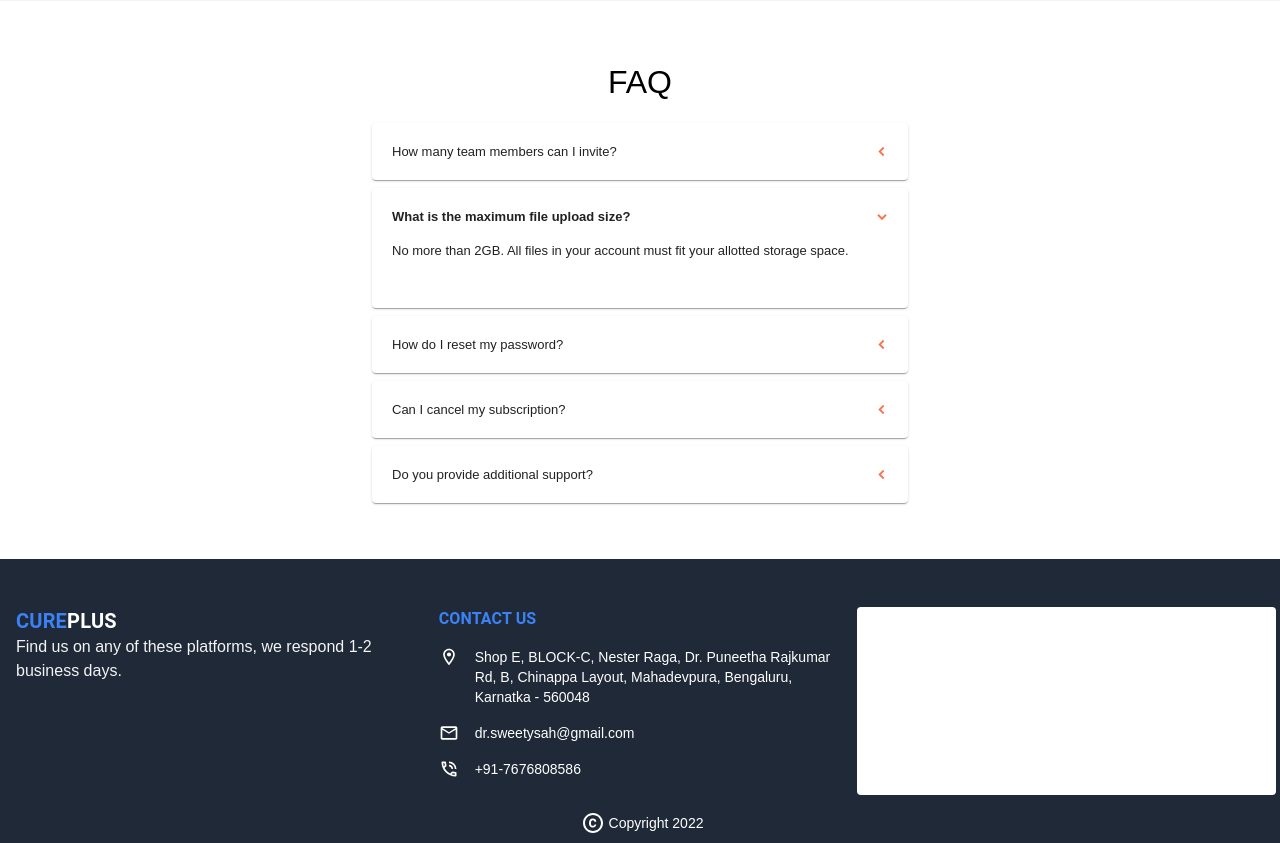
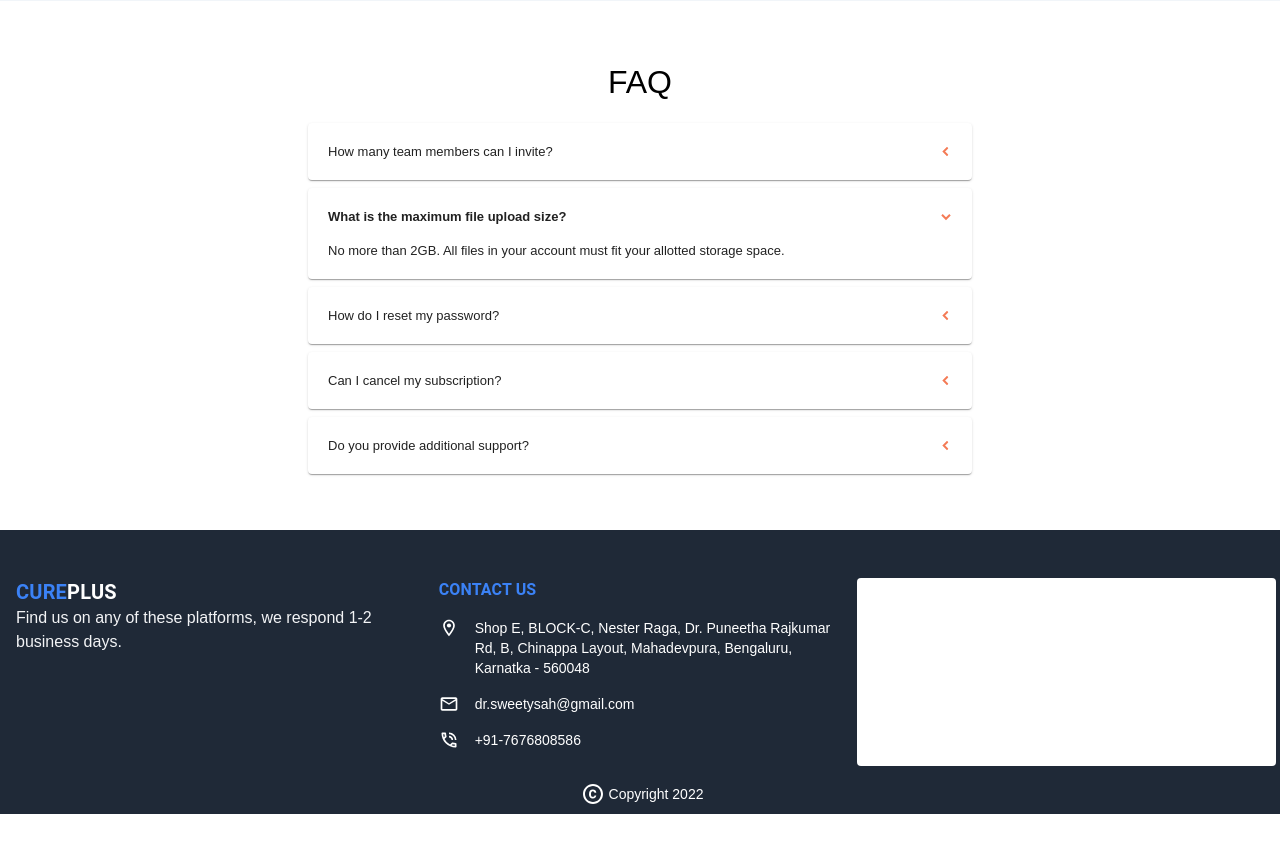
Before and after one commit to itsAdityaRathore/cure_plus, a React (Create React App) app: page / in a window 1280 px wide. Shown: the part 2460-3303 px from the top of the page. After the commit the page ends 3274 px from the top, so only its background shows below. Built offline with nearby package versions, Linux system fonts and the light colour scheme.

Commit message:
accordion faq

```diff
--- a/src/components/faq/faq.css
+++ b/src/components/faq/faq.css
@@ -35,7 +35,7 @@
   color: steelblue;
 }
 .faq__desc {
-  padding-right: 17px;
+  padding-right: 10%;
   margin-top: 0;
   margin-bottom: 0;
   height: 0;
@@ -45,7 +45,7 @@
 
 /* Animation */
 .faq__desc.show-description {
-  height: 3rem;
+  height: fit-content;
   margin-bottom: 15px;
 }
 
@@ -90,10 +90,10 @@ html {
   padding-bottom: 48px;
 }
 .faq__question {
-  max-width: 40vw;
+  max-width: 50vw;
 }
 .faq__question-button {
-  width: 40vw;
+  width: 50vw;
   font-size: 13px;
   line-height: 13px;
 }
```
